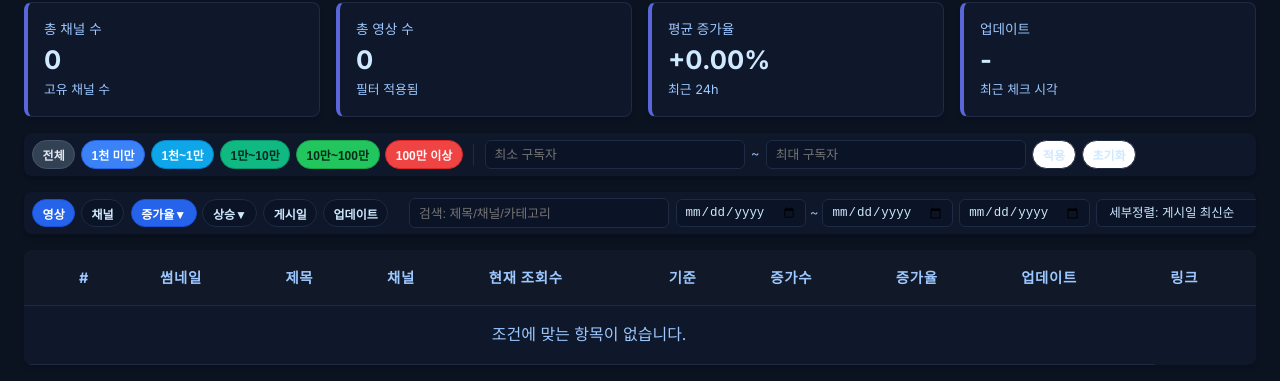
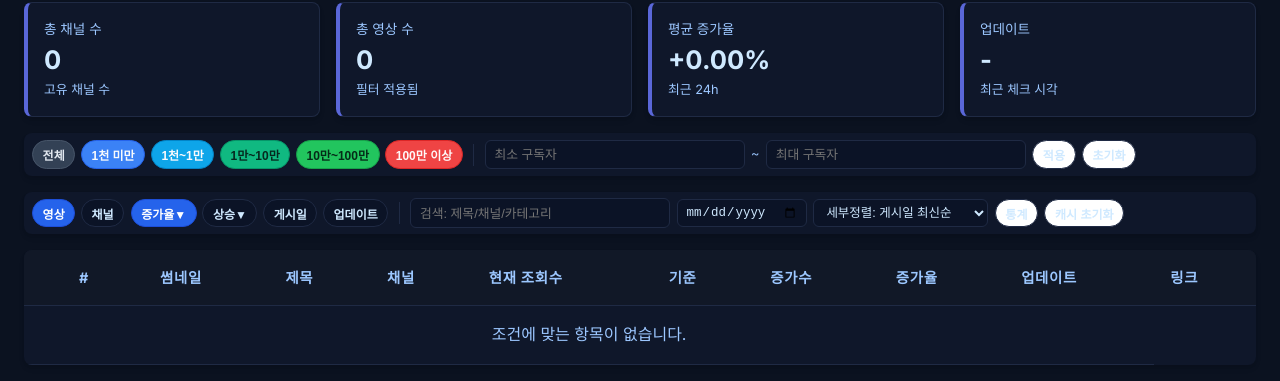
Before and after one commit to kg95851/ytb_content, a website built with Vite: page index.html in a window 1280 px wide. Shown: the part 77-458 px from the top of the page. Built offline with nearby package versions, Linux system fonts and the light colour scheme; some packages are replaced by stand-ins of ours; no server answers; the database is empty.

Commit message:
Update index.html

```diff
--- a/index.html
+++ b/index.html
@@ -79,11 +79,7 @@
             </div>
             <div class="toolbar-sep"></div>
             <input type="text" id="searchInput" class="input-compact" placeholder="검색: 제목/채널/카테고리" />
-            <div class="date-compact">
-                <input type="date" id="start-date-filter" class="select-compact">
-                <span class="date-sep">~</span>
-                <input type="date" id="end-date-filter" class="select-compact">
-            </div>
+
             <div class="date-compact">
                 <input type="date" id="update-date-filter" class="select-compact" title="업데이트 날짜">
             </div>
```
